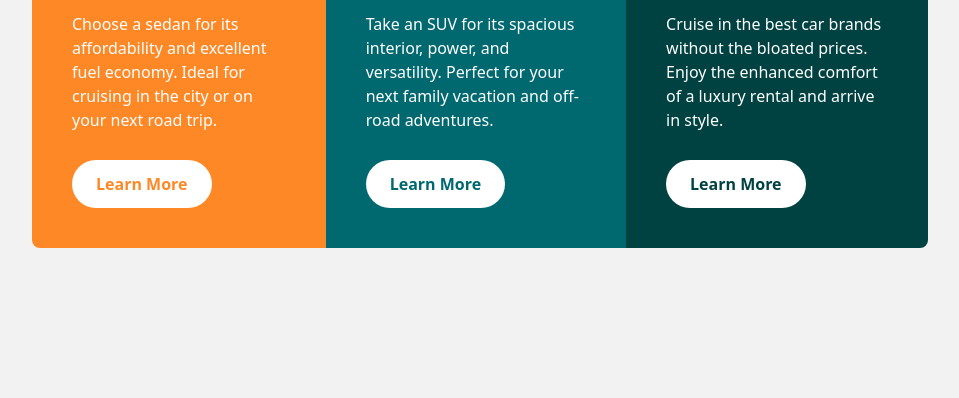
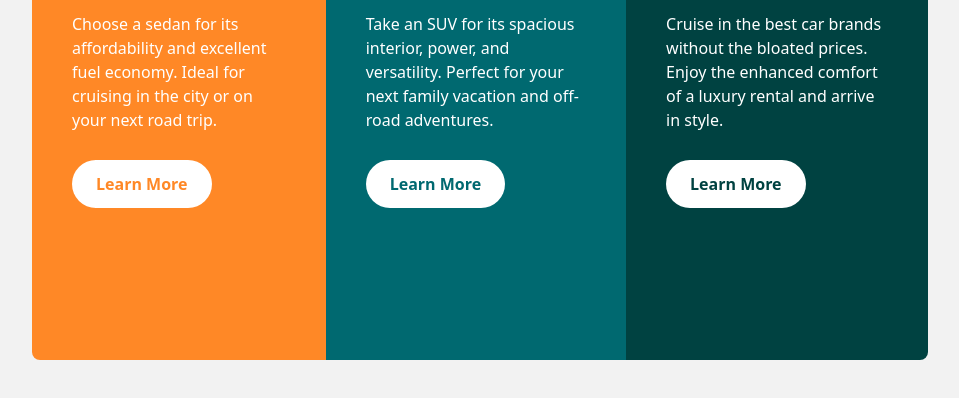
Before and after one commit to Jack-WebDev/3_Column_Card, a plain HTML site: page index.html in a window 1280 px wide. Shown: the part 240-638 px from the top of the page, without its empty margins (160-1119 px from the left). Drawn offline with nearby package versions, Linux system fonts and the light colour scheme.

Commit message:
Bug fixed

```diff
--- a/index.html
+++ b/index.html
@@ -4,6 +4,7 @@
     <meta charset="UTF-8" />
     <meta name="viewport" content="width=device-width, initial-scale=1.0" />
     <link rel="icon" type="image/png" sizes="32x32" href="images/favicon-32x32.png"/>
+    <link rel="stylesheet" href="styles.css">
     <title>Frontend Mentor | 3-column preview card component</title>
 
     <script src="https://cdn.tailwindcss.com"></script>
@@ -24,9 +25,9 @@
         }
       </script>
   </head>
-  <body>
-    <div class="container bg-lgray px-5 py-20 min-h-screen min-w-full md:flex md:px-10 lg:px-48">
-      <div class="sedans bg-brightorange rounded-t-md px-10 pb-10 pt-10 h-full md:rounded-t-none md:rounded-l-lg">
+  <body class="bg-lgray">
+    <main class="container  px-5 py-20 grid grid-flow-column min-w-full md:flex md:px-10 lg:px-48">
+      <div class="sedans bg-brightorange rounded-t-md px-10 pb-10 pt-10 md:rounded-t-none md:rounded-l-lg">
         <img src="images/icon-sedans.svg" alt="icon-sedans">
         <h2 class="text-3xl text-white pt-10 pb-2 font-medium">SEDANS</h2>
         <p class="text-paragraphs py-2 font-medium">
@@ -39,7 +40,7 @@
         </button>
       </div>
 
-      <div class="suvs bg-darkcyan px-10 pt-10 pb-10 h-full">
+      <div class="suvs bg-darkcyan px-10 pt-10 pb-10">
         <img src="images/icon-suvs.svg" alt="icon-suvs">
         <h2 class="text-3xl text-white pt-10 pb-2 font-medium">SUVs</h2>
         <p class="text-paragraphs py-2 font-medium">
@@ -51,7 +52,7 @@
         </button>
       </div>
 
-      <div class="luxury bg-verydcyan rounded-b-md px-10 pt-10 pb-10 h-full md:rounded-b-none md:rounded-r-lg lg-h-auto">
+      <div class="luxury bg-verydcyan rounded-b-md px-10 pt-10 pb-10 md:rounded-b-none md:rounded-r-lg lg-h-auto">
         <img src="images/icon-luxury.svg" alt="icon-luxury">
         <h2 class="text-3xl text-white pt-10 pb-2 font-medium">Luxury</h2>
         <p class="text-paragraphs py-2 font-medium">
@@ -62,6 +63,6 @@
           Learn More
         </button>
       </div>
-    </div>
+    </main>
   </body>
 </html>
--- /dev/null
+++ b/styles.css
@@ -0,0 +1,12 @@
+
+@media screen and (min-width: 768px) {
+    .sedans, .suvs, .luxury {
+        height: 65vh;
+    }
+}
+
+@media screen and (min-width: 1300px) {
+    .sedans, .suvs, .luxury {
+        height: 60vh;
+    }
+}
```
